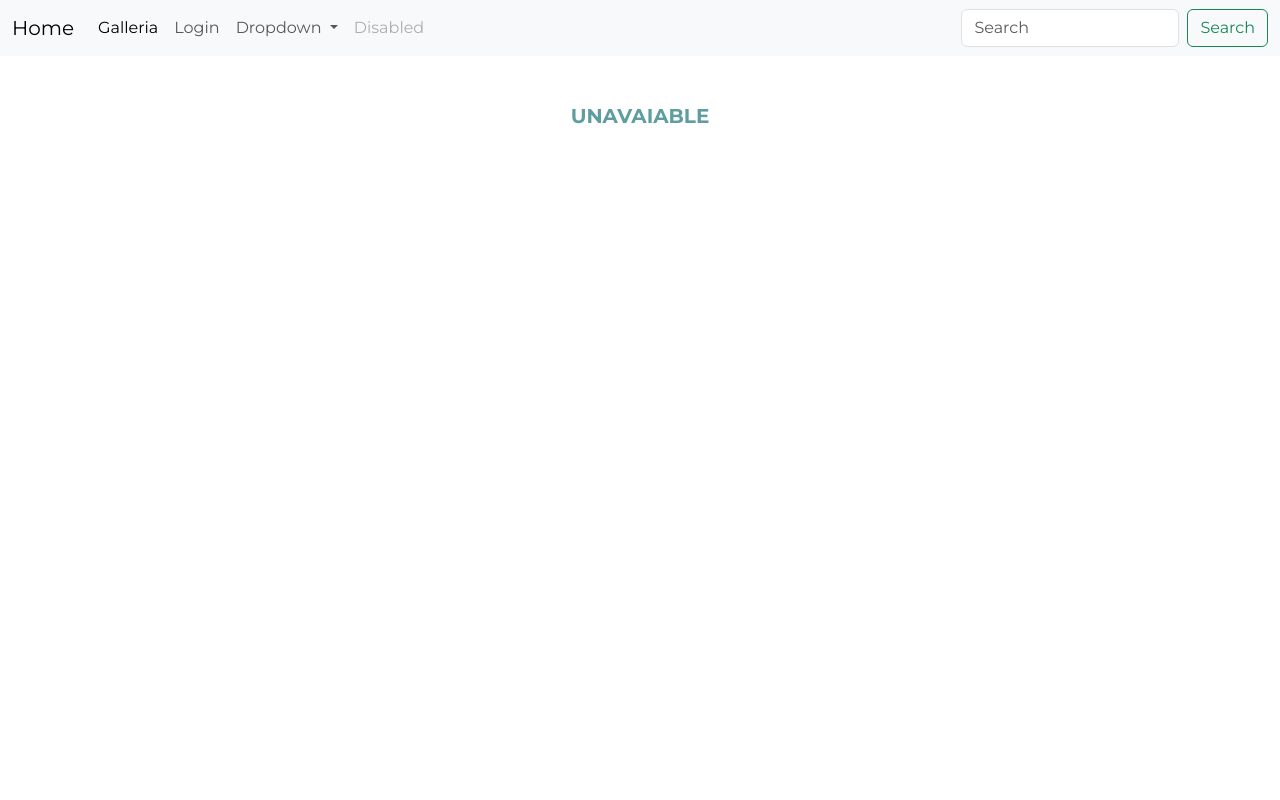
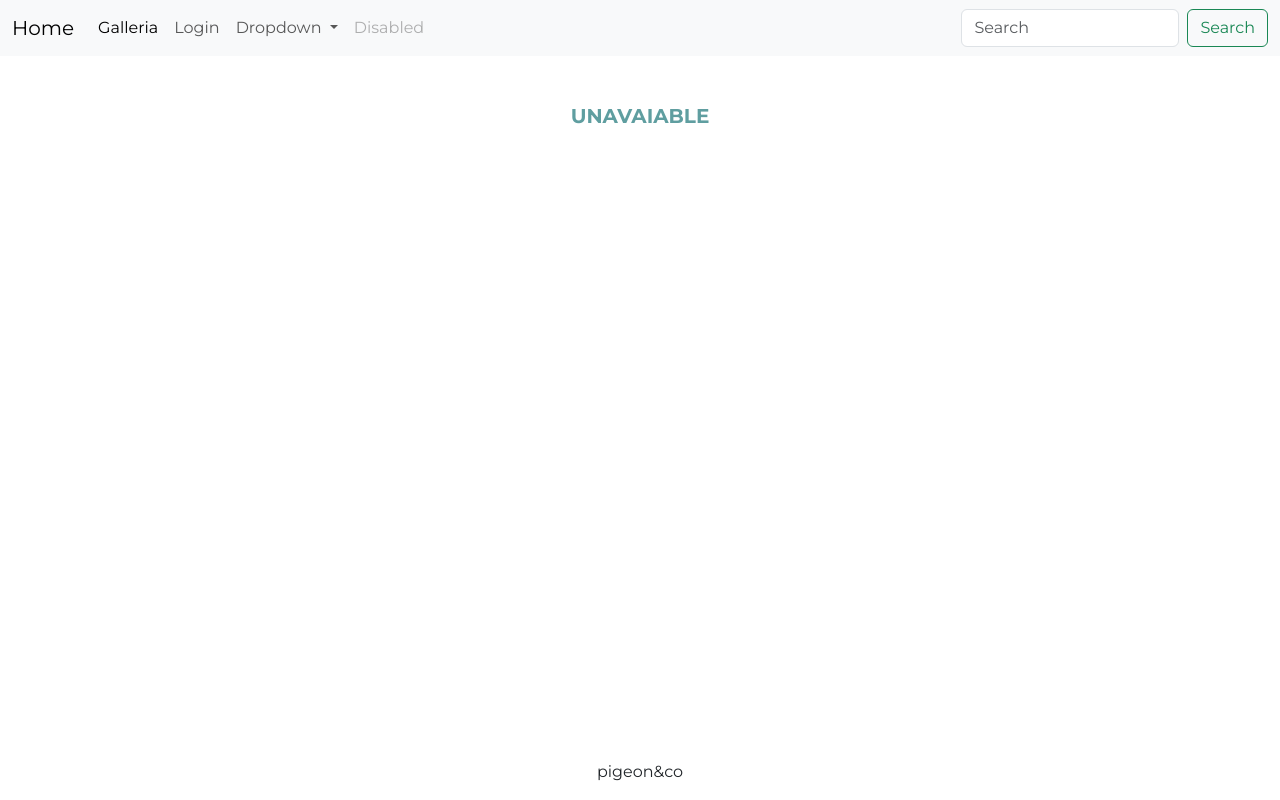
Before and after one commit to ARPriori/ProgettoRemoto, a plain HTML site: page login.html in a window 1280 px wide. Drawn offline with nearby package versions, Linux system fonts and the light colour scheme.

Commit message:
add footer login page

```diff
--- a/login.html
+++ b/login.html
@@ -60,6 +60,10 @@
     <!-- TEXT -->
     <h1 class="title text-center my-5">UNAVAIABLE</h1>
 
+    <div class="position-absolute bottom-0 start-50 translate-middle-x text-center">
+        <p>pigeon&co</p>
+    </div>
+
     <script src="./js/myScript.js"></script>
     <script src="https://cdn.jsdelivr.net/npm/bootstrap@5.3.5/dist/js/bootstrap.bundle.min.js"
         integrity="sha384-k6d4wzSIapyDyv1kpU366/PK5hCdSbCRGRCMv+eplOQJWyd1fbcAu9OCUj5zNLiq"
```
